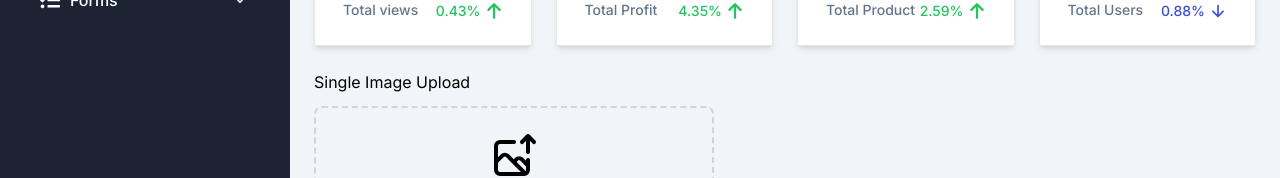
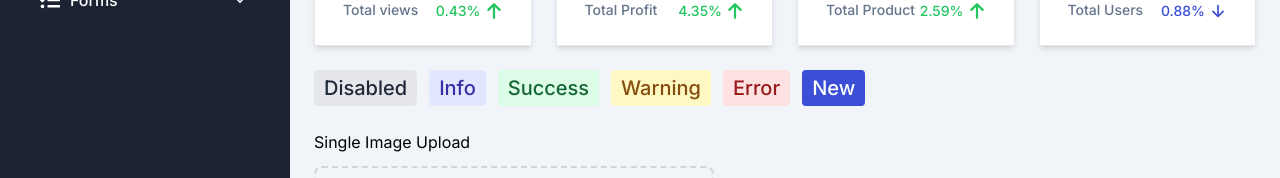
Before and after one commit to nur-it/react-tailwind-template, a React (Vite) app: page / in a window 1280 px wide. Shown: the part 228-406 px from the top of the page. Built offline with nearby package versions, Linux system fonts and the light colour scheme; no server answers.

Commit message:
added badge ui

```diff
--- /dev/null
+++ b/src/components/ui/Badge.jsx
@@ -0,0 +1,29 @@
+import { cva } from "class-variance-authority";
+import React from "react";
+import cn from "../../lib/cn";
+
+const badgeStyles = cva("py-1 px-2.5 border-none rounded text-xl font-medium", {
+  variants: {
+    color: {
+      primary: "bg-primary text-white",
+      secondary: "bg-gray-200 text-gray-800",
+      success: "bg-green-100 text-green-800",
+      warn: "bg-yellow-100 text-yellow-800",
+      danger: "bg-red-100 text-red-800",
+      info: "bg-indigo-100 text-indigo-800",
+    },
+  },
+  defaultVariants: {
+    color: "primary",
+  },
+});
+
+const Badge = ({ color = "primary", children, className, ...props }) => {
+  return (
+    <span className={cn(badgeStyles({ color }), className)} {...props}>
+      {children}
+    </span>
+  );
+};
+
+export default Badge;
--- a/src/pages/DashBoard.jsx
+++ b/src/pages/DashBoard.jsx
@@ -2,6 +2,7 @@ import { Helmet } from "react-helmet";
 import { Link } from "react-router-dom";
 import SummeryCard from "../components/screens/dashboard/SummeryCard";
 import { RightArrow } from "../components/shared/svg/RightArrow";
+import Badge from "../components/ui/Badge";
 import Button from "../components/ui/Button";
 import Checkbox from "../components/ui/Checkbox";
 import MultipleImageUpload from "../components/ui/MultipleImageUpload";
@@ -69,6 +70,16 @@ const DashBoard = () => {
             {summeryData.map((item, index) => (
               <SummeryCard key={index} item={item} index={index} />
             ))}
+          </div>
+          <div className="mt-6">
+            <div className="flex items-center justify-start space-x-3">
+              <Badge color="secondary">Disabled</Badge>
+              <Badge color="info">Info</Badge>
+              <Badge color="success">Success</Badge>
+              <Badge color="warn">Warning</Badge>
+              <Badge color="danger">Error</Badge>
+              <Badge color="primary">New</Badge>
+            </div>
           </div>
 
           <div className="mt-6 space-y-3">
```
